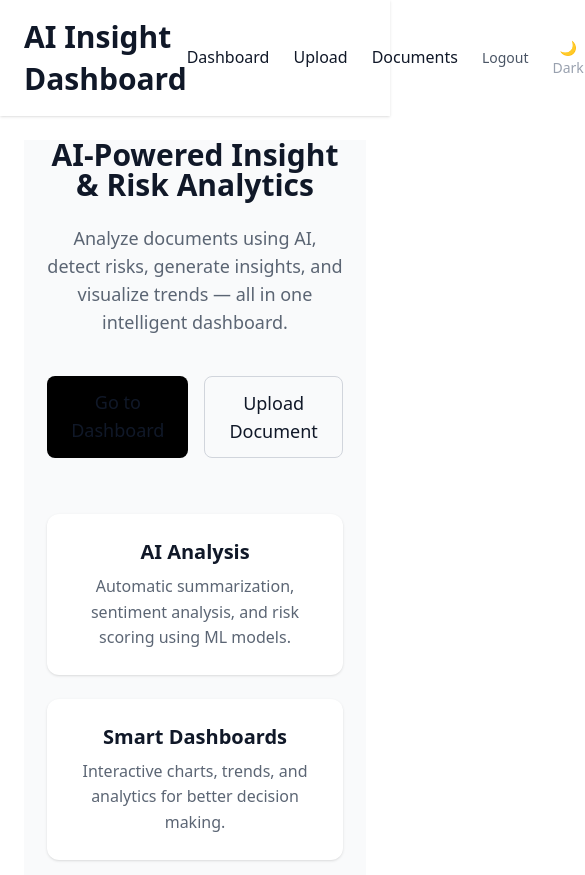
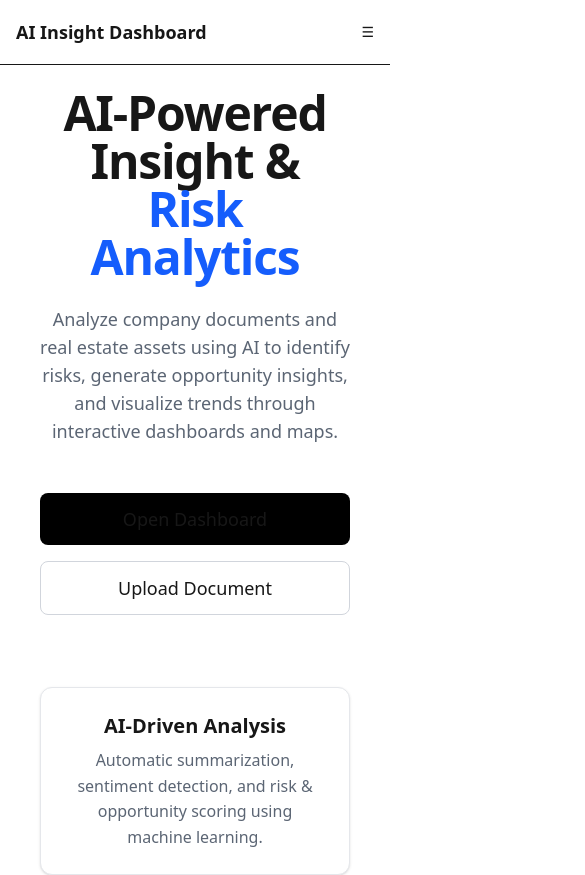
Before and after one commit to wispas/ai-powered-dashboard, a Next.js app: page / in a window 390 px wide. Shown: the top 875 px of the page, 585 px wide, since content can reach past the window. Built offline with nearby package versions, Linux system fonts and the light colour scheme.

Commit message:
Configured responsive styles

```diff
--- /dev/null
+++ b/app/api/properties/route.ts
@@ -0,0 +1,59 @@
+import { prisma } from "@/lib/prisma";
+import { getServerSession } from "next-auth";
+import { authOptions } from "@/app/api/auth/[...nextauth]/route";
+import { NextResponse } from "next/server";
+
+function calculateRisk(value: number, city: string) {
+  // 1️⃣ Value-based risk
+  let valueRisk = 0.3;
+  if (value > 10_000_000) valueRisk = 0.7;
+  else if (value > 5_000_000) valueRisk = 0.5;
+
+  // 2️⃣ City-based risk (assumption-based)
+  const cityRiskMap: Record<string, number> = {
+    delhi: 0.6,
+    mumbai: 0.5,
+    bangalore: 0.4,
+    chennai: 0.45,
+    hyderabad: 0.4,
+  };
+
+  const locationRisk =
+    cityRiskMap[city.toLowerCase()] ?? 0.5;
+
+  // 3️⃣ Final weighted risk score
+  const riskScore =
+    valueRisk * 0.6 + locationRisk * 0.4;
+
+  return Number(riskScore.toFixed(2));
+}
+
+export async function POST(req: Request) {
+  const session = await getServerSession(authOptions);
+
+  if (!session?.user?.id) {
+    return NextResponse.json(
+      { error: "Unauthorized" },
+      { status: 401 }
+    );
+  }
+
+  const body = await req.json();
+
+  const value = parseFloat(body.value);
+  const riskScore = calculateRisk(value, body.city);
+
+  const property = await prisma.property.create({
+    data: {
+      name: body.name,
+      city: body.city,
+      latitude: parseFloat(body.latitude),
+      longitude: parseFloat(body.longitude),
+      value,
+      riskScore,
+      userId: session.user.id,
+    },
+  });
+
+  return NextResponse.json(property);
+}
--- a/app/dashboard/DashboardClient.tsx
+++ b/app/dashboard/DashboardClient.tsx
@@ -45,6 +45,7 @@ export default function DashboardClient({
 
       <ConfidenceTrendChart data={confidenceHistory} />
 
+
       <div className="bg-white p-6 rounded-xl shadow">
         <h3 className="text-xl font-semibold mb-4">
           Real Estate Risk Map
--- a/app/globals.css
+++ b/app/globals.css
@@ -1,19 +1,11 @@
 @import "tailwindcss";
 
-/* ---------------- THEME VARIABLES ---------------- */
+/* ---------- THEME VARIABLES ---------- */
 :root {
   --background: #ffffff;
   --foreground: #171717;
 }
 
-@media (prefers-color-scheme: dark) {
-  :root:not([data-theme]) {
-    --background: #0a0a0a;
-    --foreground: #ededed;
-  }
-}
-
-/* 🧑 User-selected themes override system */
 :root[data-theme="dark"] {
   --background: #0a0a0a;
   --foreground: #ededed;
@@ -24,48 +16,29 @@
   --foreground: #171717;
 }
 
-@theme inline {
-  --color-background: var(--background);
-  --color-foreground: var(--foreground);
-  --font-sans: ui-sans-serif, system-ui, -apple-system, BlinkMacSystemFont,
-    "Segoe UI", Roboto, Helvetica, Arial, sans-serif;
-  --font-mono: ui-monospace, SFMono-Regular, Menlo, Monaco, Consolas,
-    "Liberation Mono", "Courier New", monospace;
+/* ---------- BASE STYLES ---------- */
+html,
+body {
+  height: 100%;
 }
 
-/* ---------------- DARK MODE ---------------- */
-@media (prefers-color-scheme: dark) {
-  :root {
-    --background: #0a0a0a;
-    --foreground: #ededed;
-  }
-}
-
-/* ---------------- BASE STYLES ---------------- */
 body {
-  background: var(--background);
+  background-color: var(--background);
   color: var(--foreground);
-  font-family: var(--font-sans);
+  font-family: ui-sans-serif, system-ui, -apple-system, BlinkMacSystemFont,
+    "Segoe UI", Roboto, Helvetica, Arial, sans-serif;
   line-height: 1.6;
 }
 
 /* Headings */
-h1 {
-  font-size: 1.875rem; /* text-3xl */
+h1,
+h2,
+h3 {
+  color: var(--foreground);
   font-weight: 700;
 }
 
-h2 {
-  font-size: 1.5rem; /* text-2xl */
-  font-weight: 700;
-}
-
-h3 {
-  font-size: 1.25rem; /* text-xl */
-  font-weight: 600;
-}
-
-/* Text */
+/* Paragraphs */
 p {
   opacity: 0.9;
 }
@@ -76,30 +49,28 @@ a {
   text-decoration: none;
 }
 
-/* Tables (helps Documents page a lot) */
+/* Tables */
 table {
+  width: 100%;
   border-collapse: collapse;
-  width: 100%;
+}
+
+th,
+td {
+  padding: 0.75rem 1rem;
 }
 
 th {
-  text-align: left;
   font-weight: 600;
   opacity: 0.8;
 }
 
-td,
-th {
-  padding: 0.75rem 1rem;
-}
-
-/* Scrollbar (optional but nice) */
+/* Scrollbar (subtle) */
 ::-webkit-scrollbar {
   width: 8px;
-  height: 8px;
 }
 
 ::-webkit-scrollbar-thumb {
-  background: rgba(255, 255, 255, 0.2);
+  background-color: rgba(100, 100, 100, 0.4);
   border-radius: 4px;
 }
--- a/app/layout.tsx
+++ b/app/layout.tsx
@@ -3,37 +3,86 @@ import Link from "next/link";
 import LogoutButton from "@/components/LogoutButton";
 import ThemeToggle from "@/components/ThemeToggle";
 
-
-export default function RootLayout({ children }: { children: React.ReactNode }) {
+export default function RootLayout({
+  children,
+}: {
+  children: React.ReactNode;
+}) {
   return (
     <html lang="en">
-      <body className="text-gray-900">
-        <header className="flex justify-between items-center px-6 py-4 bg-white shadow text-gray-900">
-          <h1 className="text-xl font-bold text-gray-900">
-            AI Insight Dashboard
-          </h1>
+      <body className="bg-background text-foreground">
+        {/* Header */}
+        <header className="border-b bg-white dark:bg-gray-900">
+          <div className="mx-auto max-w-7xl px-4 sm:px-6">
+            <div className="flex h-16 items-center justify-between">
+              {/* Logo */}
+              <h1 className="text-lg sm:text-xl font-bold">
+                AI Insight Dashboard
+              </h1>
 
-          <nav className="flex items-center gap-6">
-            <Link href="/dashboard" className="text-gray-800 hover:text-black">
-              Dashboard
-            </Link>
-            <Link href="/upload" className="text-gray-800 hover:text-black">
-              Upload
-            </Link>
-            <Link href="/documents" className="text-gray-800 hover:text-black">
-              Documents
-            </Link>
-            <LogoutButton />
-            <nav className="flex items-center gap-6">
-              <ThemeToggle />
-              <LogoutButton />
-            </nav>
+              {/* Desktop Nav */}
+              <nav className="hidden md:flex items-center gap-6">
+                <NavLink href="/dashboard">Dashboard</NavLink>
+                <NavLink href="/upload">Upload</NavLink>
+                <NavLink href="/documents">Documents</NavLink>
+                <NavLink href="/properties/add">Add Property</NavLink>
+                <ThemeToggle />
+                <LogoutButton />
+              </nav>
 
-          </nav>
+              {/* Mobile Menu */}
+              <MobileMenu />
+            </div>
+          </div>
         </header>
 
-        <main className="p-6 text-gray-900">{children}</main>
+        {/* Page Content */}
+        <main className="mx-auto max-w-7xl px-4 sm:px-6 py-6">
+          {children}
+        </main>
       </body>
     </html>
   );
 }
+
+/* ---------------- Helpers ---------------- */
+
+function NavLink({
+  href,
+  children,
+}: {
+  href: string;
+  children: React.ReactNode;
+}) {
+  return (
+    <Link
+      href={href}
+      className="text-sm font-medium text-gray-700 hover:text-black dark:text-gray-300 dark:hover:text-white transition"
+    >
+      {children}
+    </Link>
+  );
+}
+
+/* ---------------- Mobile Menu ---------------- */
+
+function MobileMenu() {
+  return (
+    <details className="md:hidden relative">
+      <summary className="list-none cursor-pointer text-sm font-medium">
+        ☰
+      </summary>
+
+      <div className="absolute right-0 mt-2 w-48 rounded-lg border bg-white dark:bg-gray-900 shadow-lg z-50">
+        <nav className="flex flex-col p-2 gap-2">
+          <NavLink href="/dashboard">Dashboard</NavLink>
+          <NavLink href="/upload">Upload</NavLink>
+          <NavLink href="/documents">Documents</NavLink>
+          <NavLink href="/properties/add">Add Property</NavLink>
+          <ThemeToggle />
+          <LogoutButton />
+        </nav>
+      </div>
+    </details>
+  );
+}
--- a/app/page.tsx
+++ b/app/page.tsx
@@ -2,45 +2,51 @@ import Link from "next/link";
 
 export default function HomePage() {
   return (
-    <main className="min-h-screen bg-gray-50 flex items-center justify-center px-6">
-      <div className="max-w-4xl text-center">
-        <h1 className="text-5xl font-bold text-gray-900 mb-6">
-          AI-Powered Insight & Risk Analytics
-        </h1>
+    <main className="min-h-screen flex items-center justify-center bg-background px-6">
+      <div className="max-w-5xl text-center space-y-12">
+        {/* Hero */}
+        <div className="space-y-6">
+          <h1 className="text-5xl md:text-6xl font-extrabold tracking-tight">
+            AI-Powered Insight & <span className="text-blue-600">Risk Analytics</span>
+          </h1>
 
-        <p className="text-lg text-gray-600 mb-10">
-          Analyze documents using AI, detect risks, generate insights, and
-          visualize trends — all in one intelligent dashboard.
-        </p>
+          <p className="max-w-3xl mx-auto text-lg md:text-xl text-gray-600 dark:text-gray-300">
+            Analyze company documents and real estate assets using AI to
+            identify risks, generate opportunity insights, and visualize
+            trends through interactive dashboards and maps.
+          </p>
+        </div>
 
-        <div className="flex justify-center gap-4">
+        {/* Actions */}
+        <div className="flex flex-col sm:flex-row justify-center gap-4">
           <Link
             href="/dashboard"
-            className="px-6 py-3 bg-black text-white rounded-lg text-lg hover:bg-gray-800 transition"
+            className="px-8 py-3 bg-black text-white rounded-lg text-lg font-medium hover:bg-gray-800 transition"
           >
-            Go to Dashboard
+            Open Dashboard
           </Link>
 
           <Link
             href="/upload"
-            className="px-6 py-3 border border-gray-300 rounded-lg text-lg hover:bg-gray-100 transition"
+            className="px-8 py-3 border border-gray-300 rounded-lg text-lg font-medium hover:bg-gray-100 dark:hover:bg-gray-800 transition"
           >
             Upload Document
           </Link>
         </div>
 
-        <div className="mt-14 grid grid-cols-1 md:grid-cols-3 gap-6">
+        {/* Features */}
+        <div className="grid grid-cols-1 md:grid-cols-3 gap-6 pt-6">
           <Feature
-            title="AI Analysis"
-            description="Automatic summarization, sentiment analysis, and risk scoring using ML models."
+            title="AI-Driven Analysis"
+            description="Automatic summarization, sentiment detection, and risk & opportunity scoring using machine learning."
           />
           <Feature
-            title="Smart Dashboards"
-            description="Interactive charts, trends, and analytics for better decision making."
+            title="Interactive Dashboards"
+            description="Visualize trends, confidence levels, and risk evolution through charts and analytics."
           />
           <Feature
-            title="Enterprise Ready"
-            description="Inspired by governance & compliance platforms like Diligent AI."
+            title="Real Estate Intelligence"
+            description="Geospatial visualization of property risks using interactive maps for better decision-making."
           />
         </div>
       </div>
@@ -56,9 +62,9 @@ function Feature({
   description: string;
 }) {
   return (
-    <div className="bg-white p-6 rounded-xl shadow-sm">
-      <h3 className="text-xl font-semibold mb-2 text-gray-900">{title}</h3>
-      <p className="text-gray-600">{description}</p>
+    <div className="bg-white dark:bg-gray-900 p-6 rounded-xl shadow-sm border border-gray-200 dark:border-gray-800">
+      <h3 className="text-xl font-semibold mb-2">{title}</h3>
+      <p className="text-gray-600 dark:text-gray-400">{description}</p>
     </div>
   );
 }
```
Also changed, not shown: app/properties/add/page.tsx (added, +69 -0 lines).
